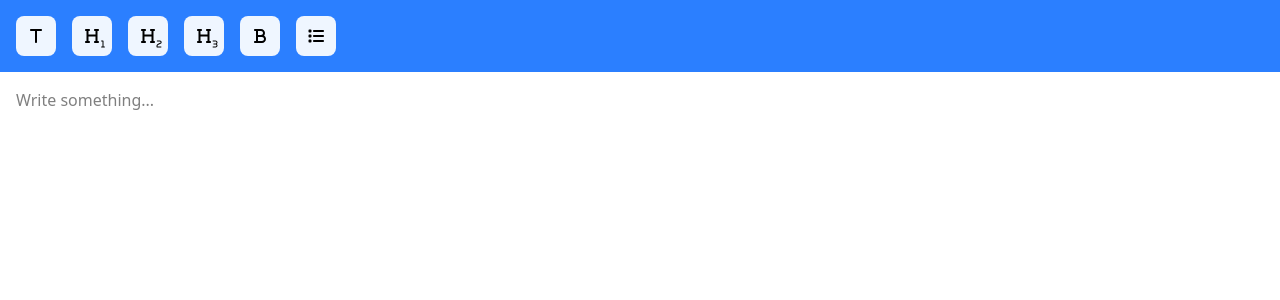
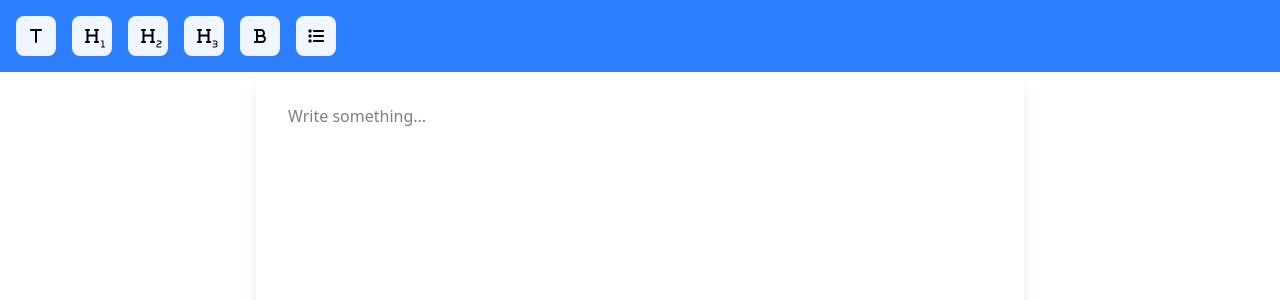
Before and after one commit to kunshbisht/note-app, a React app: page / in a window 1280 px wide. Shown: the top 300 px of the page. Built offline with nearby package versions, Linux system fonts and the light colour scheme; the HTML template or start-up script is replaced by a standard one.

Commit message:
Centered page

```diff
--- a/src/App.tsx
+++ b/src/App.tsx
@@ -34,7 +34,7 @@ export default function App() {
 	}, [activeIndex])
 
 	return (
-		<div className="flex flex-col">
+		<div className="flex flex-col h-screen">
 			<div className="flex bg-blue-500 p-4 gap-4">
 				<IconButton lastActiveIndex={activeIndex} setLines={setLines} icon={faT} patch={{ list: "none", heading: "none" }} />
 				<IconButton lastActiveIndex={activeIndex} setLines={setLines} icon={faHeading} icon2={fa1} patch={{ list: "none", heading: "h1" }} />
@@ -43,7 +43,7 @@ export default function App() {
 				<IconButton lastActiveIndex={activeIndex} setLines={setLines} icon={faBold} patch={{ heading: "bold" }} />
 				<IconButton lastActiveIndex={activeIndex} setLines={setLines} icon={faList} patch={{ list: "list", heading: "none" }} />
 			</div>
-			<div className="m-4 flex flex-col gap-2">
+			<div className="p-8 mx-auto box-border w-full md:w-3xl shadow-lg flex flex-1 flex-col gap-2">
 				{lines.map((val, i) => (
 					<Input
 						key={i}
```
